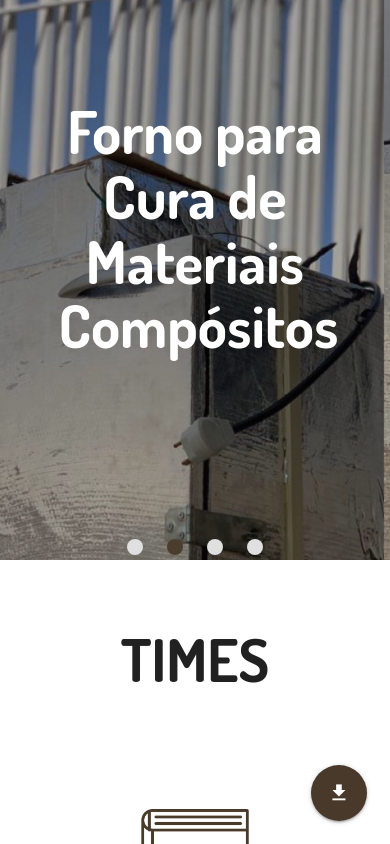
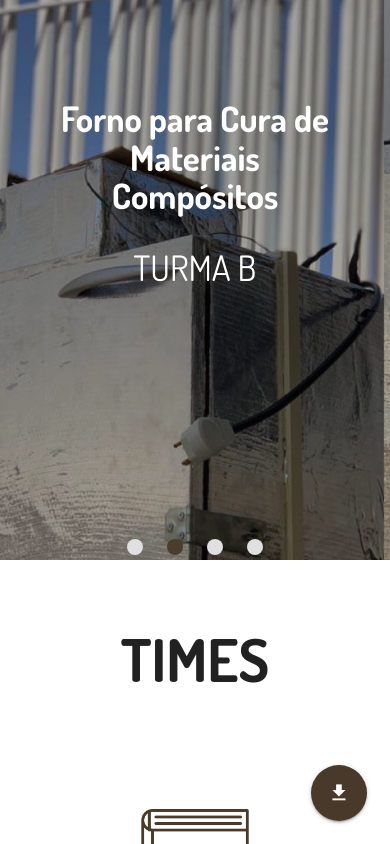
Before and after one commit to turmab-pi1/website, a React (Create React App) app: page / in a window 390 px wide. Shown: the top 844 px of the page. Built offline with nearby package versions, Linux system fonts and the light colour scheme.

Commit message:
Fixes responsive issues

```diff
--- a/public/css/style.css
+++ b/public/css/style.css
@@ -61,3 +61,12 @@ body{
 .specifications-text{
     margin-bottom: 2em;
 }
+
+@media (max-width: 600px) {
+    .slider-titles {
+        font-size: 2.5em !important;
+    }
+    .slider-subtitles {
+        font-size: 1.5em !important;
+    }
+}
--- a/src/components/slider.js
+++ b/src/components/slider.js
@@ -37,7 +37,7 @@ class Slider extends Component{
                     <li>
                         <div class="caption center-align">
                         <h1 className="slider-titles">Forno para Cura de Materiais Compósitos </h1>
-                        <h2 class="light white-text">TURMA B</h2>
+                        <h2 class="light white-text slider-titles">TURMA B</h2>
                         </div>
                     </li>
                     <li>
```
